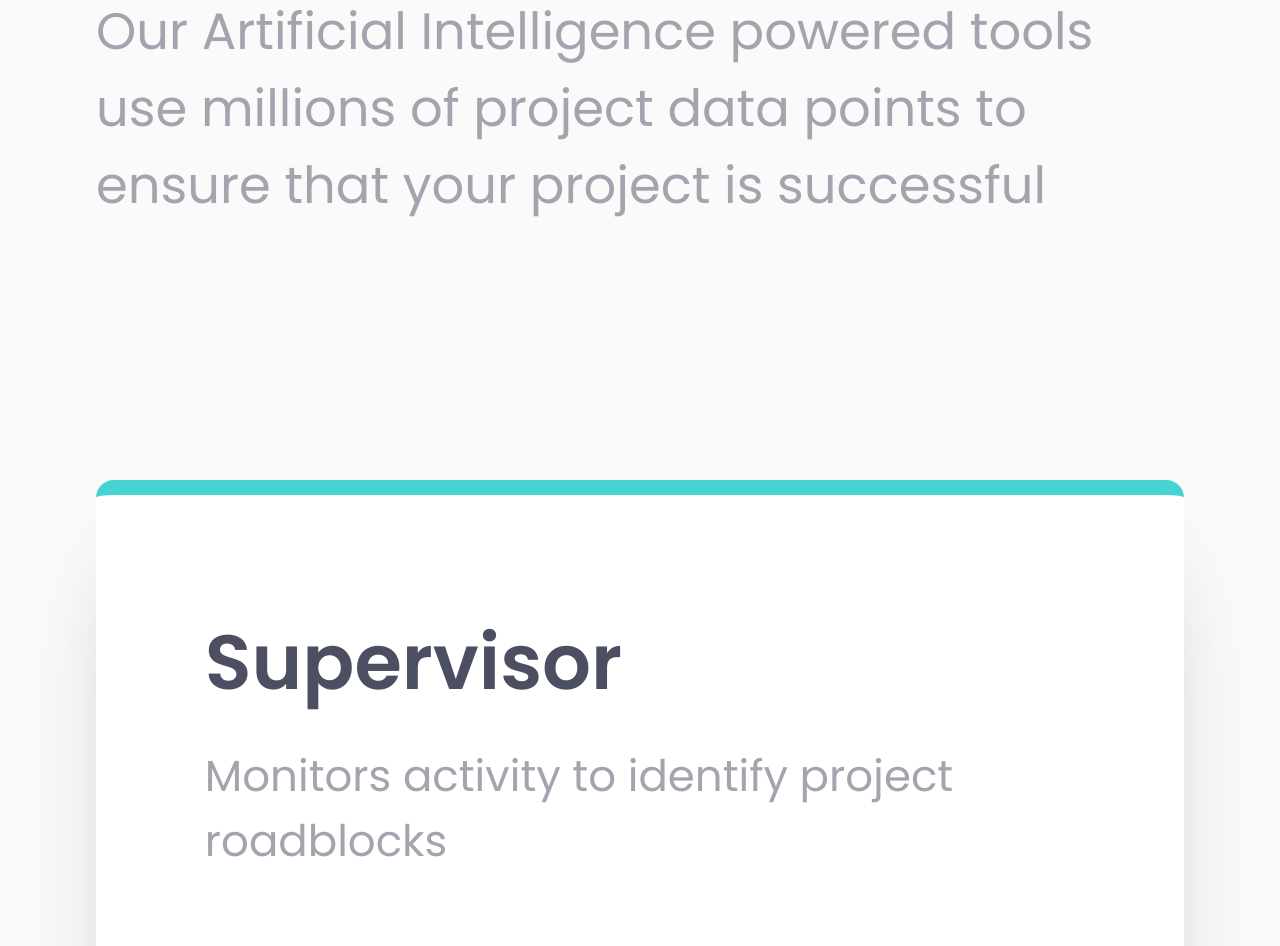
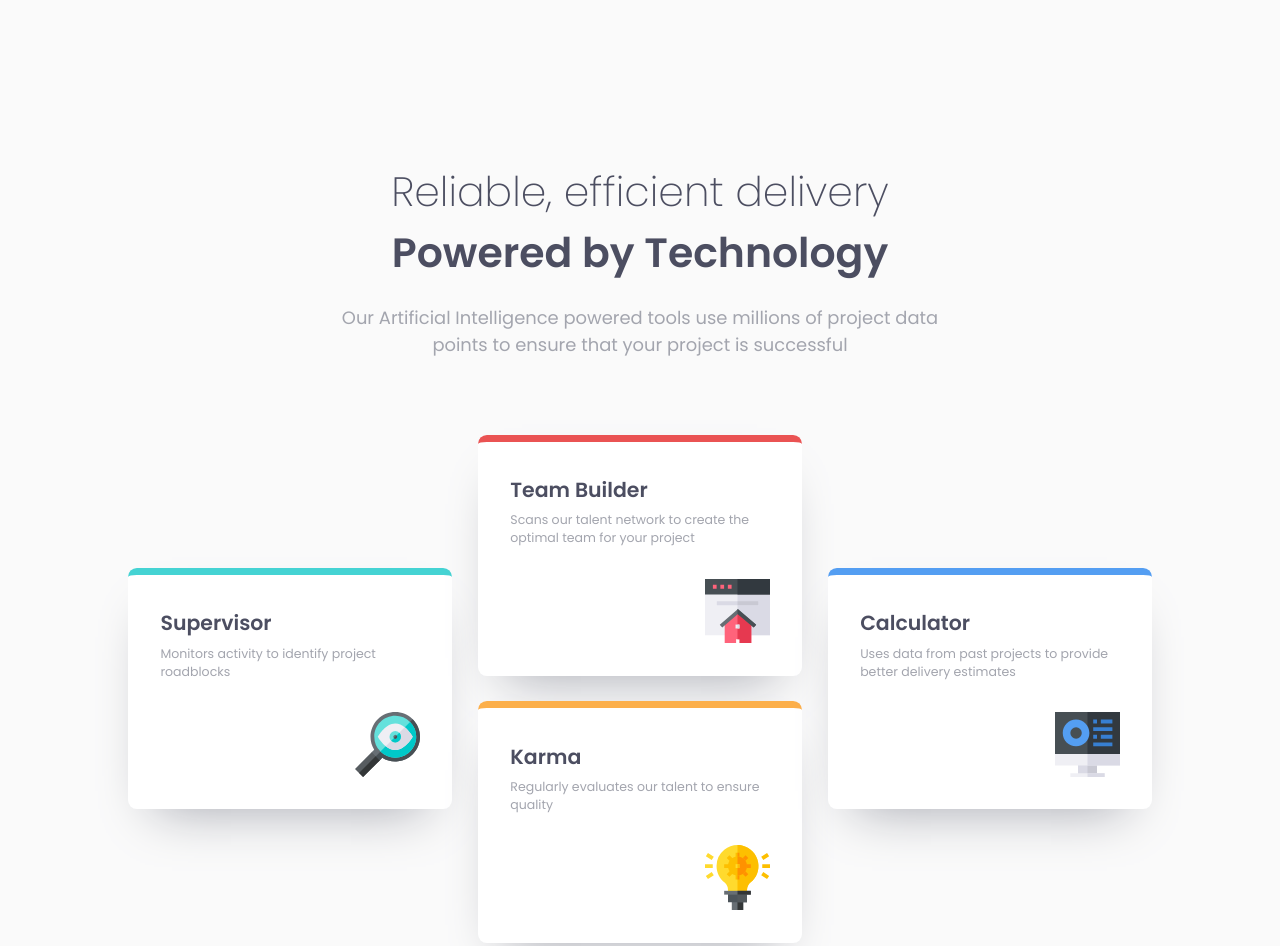
Before and after one commit to OnyedikachiOzoani/four-card-feature-section, a plain HTML site: page index.html in a window 1280 px wide. Shown: the top 946 px of the page. Drawn offline with Linux system fonts and the light colour scheme.

Commit message:
Finished the whole design

```diff
--- a/index.html
+++ b/index.html
@@ -17,6 +17,7 @@
 	</head>
 
 	<body>
+		<div class="design-container">
 			<main class="main-container">
 				<header>
 					<div class="vertical-flipper">
@@ -24,8 +25,8 @@
 						<p>Reliable, efficient delivery</p>
 					</div>
 					<p class="header-description">
-					Our Artificial Intelligence powered tools use millions of
-					project data points to ensure that your project is
+						Our Artificial Intelligence powered tools use millions
+						of project data points to ensure that your project is
 						successful
 					</p>
 				</header>
@@ -41,8 +42,8 @@
 					<div class="cards">
 						<h1>Team Builder</h1>
 						<p
-						>Scans our talent network to create the optimal team for
-						your project</p
+							>Scans our talent network to create the optimal team
+							for your project</p
 						>
 						<img
 							src="images/icon-team-builder.svg"
@@ -58,8 +59,8 @@
 					<div class="cards">
 						<h1>Calculator</h1>
 						<p
-						>Uses data from past projects to provide better delivery
-						estimates</p
+							>Uses data from past projects to provide better
+							delivery estimates</p
 						>
 						<img
 							src="images/icon-calculator.svg"
@@ -67,6 +68,7 @@
 					</div>
 				</section>
 			</main>
+		</div>
 
 		<footer>
 			<p class="attribution">
--- a/style.css
+++ b/style.css
@@ -20,12 +20,17 @@ body {
 
 body {
 	margin: 0;
+	background-color: var(--Very-Light-Gray);
+}
+
+.design-container {
+	width: 100%;
+	height: 90%;
 	padding: 120% 0;
 	display: flex;
 	flex-direction: column;
 	justify-content: center;
 	align-items: center;
-	background-color: var(--Very-Light-Gray);
 }
 
 .main-container {
@@ -113,6 +118,85 @@ body {
 	border-top: 0.3em solid var(--Blue);
 }
 
+/* For desktop */
+
+@media screen and (min-width: 400px) {
+	body {
+		/* padding: 15% 0; */
+	}
+
+	.design-container {
+		padding: 15% 0;
+	}
+
+	.main-container {
+		width: 80%;
+		font-size: 2vw;
+	}
+
+	.main-container header {
+		margin-bottom: 3em;
+	}
+
+	.main-container header * {
+		margin: auto;
+	}
+
+	header .vertical-flipper {
+		margin-bottom: 0.8em;
+	}
+
+	.vertical-flipper h1,
+	.vertical-flipper p {
+		font-size: 1.6em;
+	}
+
+	.header-description {
+		text-align: center;
+		font-size: 0.7em;
+		padding: 0 11em;
+	}
+
+	.cards-section {
+		display: grid;
+		grid-template-columns: repeat(3, 1fr);
+		grid-template-rows: repeat(4, 1fr);
+		gap: 1em;
+	}
+
+	.cards-section div {
+		margin: 0;
+	}
+
+	.cards:first-child {
+		grid-column: 1 / span 1;
+		grid-row: 2 / span 2;
+	}
+
+	.cards:nth-child(2) {
+		grid-column: 2 / span 1;
+		grid-row: 1 / span 2;
+	}
+
+	.cards:nth-child(3) {
+		grid-column: 2 / span 1;
+		grid-row: 3 / span 2;
+	}
+
+	.cards:last-child {
+		grid-column: 3 / span 1;
+		grid-row: 2 / span 2;
+	}
+
+	.cards h1 {
+		font-size: 0.8em;
+	}
+
+	.cards p {
+		font-size: 0.49em;
+	}
+}
+
 .attribution {
 	font-size: 11px;
 	text-align: center;
```
Lines whose indentation alone changed are shown as unchanged.
